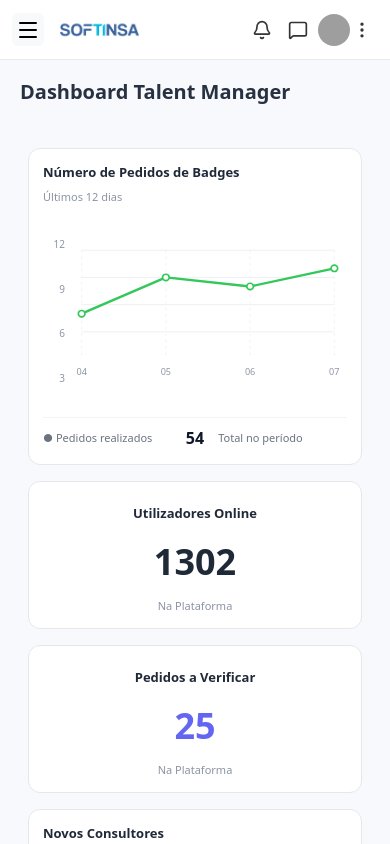
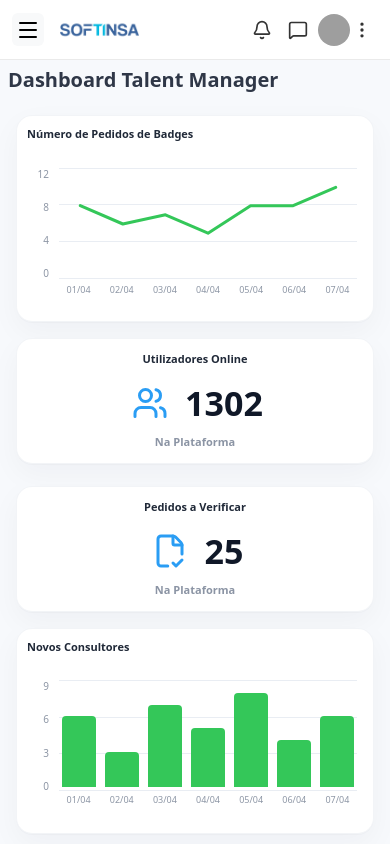
Before and after one commit to Rodralp/PINT-Web, a React (Vite) app in the folder Projecto/: page /dashboard/talent-manager in a window 390 px wide. Built offline with nearby package versions, Linux system fonts and the light colour scheme; grey boxes are pictures that could not be loaded.

Commit message:
feat: Update Dashboard styles and improve chart data handling for better responsiveness

```diff
--- a/Projecto/src/css/TalentManager/Dashboard_TM.css
+++ b/Projecto/src/css/TalentManager/Dashboard_TM.css
@@ -2,19 +2,19 @@
 .dashboard-tm {
   display: flex;
   flex-direction: column;
-  gap: 24px;
-  padding: 20px;
+  gap: 18px;
 }
 
 .dashboard-tm-header {
-  margin-bottom: 12px;
+  margin-bottom: 0;
 }
 
 .dashboard-tm-header h1 {
   margin: 0;
   font-size: 28px;
   font-weight: 700;
-  color: #273142;
+  line-height: 1.15;
+  color: #2f3747;
 }
 
 .dashboard-tm-content {
@@ -30,9 +30,10 @@
 
 .metric-card {
   background: #ffffff;
-  border: 1px solid #e5e7eb;
-  border-radius: 12px;
-  padding: 14px;
+  border: 1px solid rgba(148, 163, 184, 0.12);
+  border-radius: 18px;
+  box-shadow: 0 1px 0 rgba(15, 23, 42, 0.02), 0 10px 30px rgba(15, 23, 42, 0.04);
+  padding: 14px 18px 16px;
 }
 
 .metric-card-large {
@@ -52,6 +53,29 @@
   gap: 6px;
 }
 
+.metric-stat-body {
+  display: flex;
+  align-items: center;
+  justify-content: center;
+  gap: 12px;
+  margin-top: 2px;
+}
+
+.metric-stat-body strong {
+  font-size: 34px;
+  line-height: 1;
+  color: #101828;
+}
+
+.metric-stat-icon {
+  display: inline-flex;
+  align-items: center;
+  justify-content: center;
+  width: 46px;
+  height: 46px;
+  color: #2a9df4;
+}
+
 .middle-stack {
   margin: 0;
   display: flex;
@@ -61,24 +85,53 @@
   justify-content: flex-start;
 }
 
+.tm-stats-grid {
+  display: grid;
+  grid-template-columns: 1fr;
+  grid-template-rows: repeat(2, minmax(0, 1fr));
+  gap: 22px;
+  min-width: 0;
+  align-self: stretch;
+  height: 100%;
+}
+
+.metric-card-stat {
+  min-height: 126px;
+  height: 100%;
+  padding: 14px 14px 12px;
+  display: flex;
+  flex-direction: column;
+  justify-content: center;
+  align-items: center;
+  text-align: center;
+  gap: 6px;
+}
+
+.metric-card-stat .metric-card-title,
+.metric-card-stat .metric-note {
+  width: 100%;
+  text-align: center;
+}
+
 .metric-card-title {
-  font-size: 13px;
-  font-weight: 600;
+  font-size: 14px;
+  font-weight: 700;
   color: #202938;
-  margin-bottom: 6px;
+  margin-bottom: 4px;
 }
 
 .metric-subtitle {
-  font-size: 11px;
+  font-size: 13px;
+  font-weight: 600;
   color: #8b94a4;
-  margin-bottom: 12px;
+  margin-bottom: 10px;
 }
 
 .metric-value {
-  font-size: 40px;
+  font-size: 34px;
   font-weight: 700;
   line-height: 1;
-  margin: 8px 0;
+  margin: 8px 0 0;
 }
 
 .metric-value.users-online {
@@ -90,26 +143,27 @@
 }
 
 .metric-note {
-  font-size: 11px;
+  font-size: 13px;
+  font-weight: 600;
   color: #8b94a4;
-  margin-top: 4px;
+  margin-top: 2px;
 }
 
 .metric-footer {
   display: flex;
   justify-content: space-between;
   align-items: center;
-  margin-top: 8px;
+  margin-top: 4px;
   padding-top: 8px;
   border-top: 1px solid #f3f4f6;
-  font-size: 11px;
+  font-size: 12px;
   color: #6b7280;
   gap: 8px;
 }
 
 .footer-item {
   flex: 1;
-  font-size: 11px;
+  font-size: 12px;
   color: #6b7280;
 }
 
@@ -120,7 +174,8 @@
 }
 
 .footer-value {
-  font-size: 16px;
+  font-size: 28px;
+  line-height: 1;
   font-weight: 700;
   color: #101828;
   padding: 0 6px;
@@ -139,7 +194,7 @@
   display: flex;
   flex-direction: column;
   justify-content: space-between;
-  padding: 14px 0 18px;
+  padding: 14px 0 24px;
   flex: 0 0 auto;
 }
 
@@ -157,7 +212,7 @@
   flex: 1;
   align-items: end;
   gap: 8px;
-  padding: 14px 8px 18px 0;
+  padding: 14px 8px 24px 0;
   min-width: 0;
 }
 
@@ -165,40 +220,45 @@
   height: 220px;
   flex: 1;
   min-width: 0;
-  padding: 14px 8px 18px 0;
+  padding: 14px 8px 30px 0;
   display: flex;
   align-items: stretch;
 }
 
-.tm-line-chart {
-  width: 100%;
-  height: 100%;
-  overflow: visible;
+.tm-line-chart-grid {
+  position: relative;
+  gap: 0;
 }
 
-.tm-line-grid {
-  stroke: #e9edf3;
-  stroke-width: 1;
+.tm-line-path-svg {
+  position: absolute;
+  top: 14px;
+  left: 0;
+  width: calc(100% - 8px);
+  height: calc(100% - 38px);
+  overflow: hidden;
+  pointer-events: none;
+  z-index: 1;
 }
 
-.tm-line-grid-vertical {
-  stroke: #e9edf3;
-  stroke-width: 1;
-  stroke-dasharray: 3 5;
-}
-
-.tm-line-path {
+.tm-line-polyline {
   fill: none;
   stroke: #34C759;
   stroke-width: 3;
   stroke-linecap: round;
   stroke-linejoin: round;
+  vector-effect: non-scaling-stroke;
 }
 
-.tm-line-point {
-  fill: #ffffff;
-  stroke: #34C759;
-  stroke-width: 2;
+.tm-line-value-track {
+  width: 100%;
+  height: 182px;
+  position: relative;
+  z-index: 2;
+}
+
+.tm-line-day-label {
+  margin-top: 2px;
 }
 
 .tm-line-label {
@@ -209,7 +269,7 @@
 
 .tm-chart-grid-lines {
   position: absolute;
-  inset: 14px 8px 18px 0;
+  inset: 14px 8px 24px 0;
   pointer-events: none;
 }
 
@@ -231,7 +291,7 @@
 
 .tm-chart-bar-track {
   width: 100%;
-  height: 176px;
+  height: 182px;
   display: flex;
   align-items: end;
   justify-content: center;
@@ -239,12 +299,24 @@
   z-index: 1;
 }
 
+@media (min-width: 1200px) {
+  .metrics-container .tm-top-chart-col {
+    flex: 0 0 38%;
+    max-width: 38%;
+  }
+
+  .metrics-container .tm-top-grid-col {
+    flex: 0 0 24%;
+    max-width: 24%;
+  }
+}
+
 .tm-chart-bar {
   width: 100%;
   max-width: 34px;
   border-radius: 4px 4px 0 0;
   background: #34C759;
-  box-shadow: 0 8px 18px rgba(52, 199, 89, 0.22);
+  box-shadow: none;
 }
 
 .tm-chart-label {
@@ -258,9 +330,10 @@
 /* Consultores Section */
 .consultores-section {
   background: #ffffff;
-  border: 1px solid #e5e7eb;
-  border-radius: 12px;
-  padding: 22px;
+  border: 1px solid rgba(148, 163, 184, 0.12);
+  border-radius: 18px;
+  box-shadow: 0 1px 0 rgba(15, 23, 42, 0.02), 0 10px 30px rgba(15, 23, 42, 0.04);
+  padding: 20px 18px 18px;
 }
 
 .section-header {
@@ -272,7 +345,7 @@
 
 .section-header h2 {
   margin: 0;
-  font-size: 16px;
+  font-size: 15px;
   font-weight: 700;
   color: #202938;
 }
@@ -281,7 +354,7 @@
   color: #1187ff;
   text-decoration: none;
   font-size: 13px;
-  font-weight: 600;
+  font-weight: 700;
 }
 
 .consultores-grid {
@@ -295,13 +368,13 @@
 }
 
 .consultor-card {
-  border: 1px solid #e5e7eb;
+  border: 1px solid #e6ebf2;
   border-radius: 10px;
-  padding: 14px;
+  padding: 10px 12px;
   display: flex;
   flex-direction: column;
-  gap: 14px;
-  min-height: 122px;
+  gap: 10px;
+  min-height: 116px;
 }
 
 .consultor-header {
@@ -330,14 +403,14 @@
 
 .consultor-name {
   font-size: 13px;
-  font-weight: 600;
-  color: #202938;
+  font-weight: 400;
+  color: #4a5568;
   margin-bottom: 2px;
 }
 
 .consultor-email {
-  font-size: 11px;
-  color: #8b94a4;
+  font-size: 12px;
+  color: #98a2b3;
   overflow: hidden;
   text-overflow: ellipsis;
   white-space: nowrap;
@@ -359,22 +432,23 @@
 }
 
 .stat-label {
-  font-size: 10px;
+  font-size: 12px;
   color: #8b94a4;
 }
 
 .stat-value {
   font-size: 13px;
   font-weight: 700;
-  color: #202938;
+  color: #1187ff;
 }
 
 /* Activities Section */
 .activities-section {
   background: #ffffff;
-  border: 1px solid #e5e7eb;
-  border-radius: 12px;
-  padding: 22px;
+  border: 1px solid rgba(148, 163, 184, 0.12);
+  border-radius: 18px;
+  box-shadow: 0 1px 0 rgba(15, 23, 42, 0.02), 0 10px 30px rgba(15, 23, 42, 0.04);
+  padding: 20px 18px 18px;
 }
 
 .tm-lower-grid {
@@ -384,17 +458,17 @@
 .activities-list {
   display: flex;
   flex-direction: column;
-  gap: 14px;
+  gap: 12px;
 }
 
 .activity-item {
   display: flex;
-  align-items: flex-start;
+  align-items: center;
   gap: 14px;
-  padding: 14px 12px;
-  border-left: 3px solid #8b94a4;
-  border-radius: 4px;
-  background: #f9fafb;
+  padding: 10px 12px;
+  border: 1px solid #e6ebf2;
+  border-radius: 10px;
+  background: #ffffff;
   min-height: 62px;
 }
 
@@ -414,9 +488,9 @@
 
 .activity-title {
   font-size: 13px;
-  font-weight: 500;
+  font-weight: 400;
   color: #202938;
-  margin-bottom: 6px;
+  margin-bottom: 2px;
 }
 
 .activity-time {
@@ -427,37 +501,44 @@
 .activity-points {
   font-size: 13px;
   font-weight: 700;
-  color: #34C759;
+  color: #1187ff;
   white-space: nowrap;
 }
 
 /* Responsive Design */
 @media (max-width: 1200px) {
   .consultores-grid {
-    grid-template-columns: repeat(3, 1fr);
+    grid-template-columns: repeat(2, minmax(0, 1fr));
   }
 }
 
 @media (max-width: 768px) {
   .dashboard-tm {
-    padding: 12px;
-    gap: 16px;
+    gap: 8px;
+  }
+
+  .dashboard-tm-header h1 {
+    font-size: 20px;
+  }
+
+  .dashboard-tm-content {
+    gap: 12px;
   }
 
   .tm-chart {
-    height: 168px;
-    gap: 6px;
-    padding: 10px 6px 14px 0;
+    height: 140px;
+    gap: 4px;
+    padding: 10px 6px 22px 0;
   }
 
   .tm-line-chart-wrap {
-    height: 168px;
-    padding: 10px 6px 14px 0;
+    height: 140px;
+    padding: 10px 6px 22px 0;
   }
 
   .tm-chart-axis {
     width: 22px;
-    padding: 10px 0 14px;
+    padding: 10px 0 20px;
   }
 
   .tm-chart-axis-label {
@@ -465,11 +546,22 @@
   }
 
   .tm-chart-grid-lines {
-    inset: 10px 6px 14px 0;
+    inset: 10px 6px 20px 0;
+  }
+
+  .tm-line-path-svg {
+    top: 10px;
+    left: 0;
+    width: calc(100% - 6px);
+    height: calc(100% - 30px);
   }
 
   .tm-chart-bar-track {
-    height: 132px;
+    height: 106px;
+  }
+
+  .tm-line-value-track {
+    height: 106px;
   }
 
   .tm-chart-label {
@@ -486,7 +578,33 @@
 
   .consultores-section,
   .activities-section {
-    padding: 16px;
+    padding: 10px;
+    border-radius: 16px;
+  }
+
+  .metric-card {
+    padding: 10px;
+    border-radius: 16px;
+  }
+
+  .metric-card-medium {
+    min-height: 106px;
+    padding: 10px;
+  }
+
+  .metric-value {
+    font-size: 22px;
+  }
+
+  .metric-note,
+  .metric-subtitle,
+  .metric-card-title,
+  .footer-item {
+    font-size: 11px;
+  }
+
+  .footer-value {
+    font-size: 22px;
   }
 
   .tm-lower-grid .consultores-grid {
@@ -495,6 +613,12 @@
 
   .section-header h2 {
     font-size: 14px;
+  }
+
+  .section-header {
+    margin-bottom: 8px;
+    align-items: flex-start;
+    flex-direction: column;
   }
 }
 
--- a/Projecto/src/pages/Consultor/Dashboard_C.jsx
+++ b/Projecto/src/pages/Consultor/Dashboard_C.jsx
@@ -87,9 +87,9 @@ function DashboardC() {
 
   const visibleTimelineData = timelineData.slice(-visibleTimelinePoints);
   const maxVisibleValue = Math.max(...visibleTimelineData.map(({ value }) => value));
-  const yAxisStep = Math.max(1, Math.ceil(maxVisibleValue / 4));
-  const chartMaxValue = yAxisStep * 4;
-  const yAxisTicks = [1, 2, 3, 4].map((multiplier) => yAxisStep * multiplier);
+  const yAxisStep = Math.max(1, Math.ceil(maxVisibleValue / 3));
+  const chartMaxValue = yAxisStep * 3;
+  const yAxisTicks = [0, 1, 2, 3].map((multiplier) => yAxisStep * multiplier);
 
   return (
     <Layout>
--- a/Projecto/src/pages/TalentManager/Dashboard_TM.jsx
+++ b/Projecto/src/pages/TalentManager/Dashboard_TM.jsx
@@ -1,9 +1,9 @@
 import { useEffect, useMemo, useRef, useState } from 'react';
-import { Trophy, Award, TrendingUp, Code, Users } from 'lucide-react';
+import { Trophy, Award, TrendingUp, Code, Users, FileCheck2 } from 'lucide-react';
 import Layout from '../../components/Layout';
 import '../../css/TalentManager/Dashboard_TM.css';
 
-const badgesTimelineValues = [3, 4, 3.5, 6, 4, 8, 6, 7, 5, 9, 8, 10];
+const badgesTimelineValues = [3, 4, 3, 6, 4, 8, 6, 7, 5, 8, 8, 10];
 const novosConsultoresValues = [2, 5, 4, 6, 3, 7, 5, 8, 4, 6];
 
 const topConsultores = [
@@ -97,17 +97,11 @@ const calculateVisibleTimelinePoints = (containerWidth, totalPoints) => {
   return Math.max(4, Math.min(totalPoints, maxPointsByWidth));
 };
 
-const calculateVisibleLineChartPoints = (containerWidth, totalPoints) => {
-  const minColumnWidth = 82;
-  const maxPointsByWidth = Math.floor(containerWidth / minColumnWidth);
-  return Math.max(4, Math.min(totalPoints, maxPointsByWidth, 4));
-};
-
 const buildChartScale = (data) => {
   const maxVisibleValue = Math.max(...data.map(({ value }) => value));
-  const yAxisStep = Math.max(1, Math.ceil(maxVisibleValue / 4));
-  const chartMaxValue = yAxisStep * 4;
-  const yAxisTicks = [1, 2, 3, 4].map((multiplier) => yAxisStep * multiplier);
+  const yAxisStep = Math.max(1, Math.ceil(maxVisibleValue / 3));
+  const chartMaxValue = yAxisStep * 3;
+  const yAxisTicks = [0, 1, 2, 3].map((multiplier) => yAxisStep * multiplier);
 
   return { chartMaxValue, yAxisTicks };
 };
@@ -115,7 +109,7 @@ const buildChartScale = (data) => {
 function DashboardTM() {
   const badgesChartRef = useRef(null);
   const novosConsultoresChartRef = useRef(null);
-  const badgesTimelineData = useMemo(() => buildDailyTimelineData(badgesTimelineValues), []);
+  const badgesTimelineData = useMemo(() => buildDailyTimelineData(badgesTimelineValues, 'day-month'), []);
   const novosConsultoresData = useMemo(() => buildDailyTimelineData(novosConsultoresValues, 'day-month'), []);
   const [visibleBadgesPoints, setVisibleBadgesPoints] = useState(badgesTimelineData.length);
   const [visibleNovosConsultoresPoints, setVisibleNovosConsultoresPoints] = useState(novosConsultoresData.length);
@@ -125,7 +119,7 @@ function DashboardTM() {
 
     if (badgesChartRef.current) {
       const updateBadgesPoints = (width) => {
-        setVisibleBadgesPoints(calculateVisibleLineChartPoints(width, badgesTimelineData.length));
+        setVisibleBadgesPoints(calculateVisibleTimelinePoints(width, badgesTimelineData.length));
       };
 
       const badgesObserver = new ResizeObserver((entries) => {
@@ -166,18 +160,13 @@ function DashboardTM() {
   const visibleNovosConsultoresData = novosConsultoresData.slice(-visibleNovosConsultoresPoints);
   const badgesScale = buildChartScale(visibleBadgesData);
   const novosConsultoresScale = buildChartScale(visibleNovosConsultoresData);
-  const lineChartWidth = 320;
-  const lineChartHeight = 180;
-  const lineChartPadding = { top: 14, right: 8, bottom: 30, left: 8 };
-  const lineChartInnerWidth = lineChartWidth - lineChartPadding.left - lineChartPadding.right;
-  const lineChartInnerHeight = lineChartHeight - lineChartPadding.top - lineChartPadding.bottom;
-  const badgesLinePoints = visibleBadgesData.map(({ value, label }, index) => {
-    const x = lineChartPadding.left + (index / (visibleBadgesData.length - 1 || 1)) * lineChartInnerWidth;
-    const y =
-      lineChartPadding.top +
-      ((badgesScale.chartMaxValue - value) / badgesScale.chartMaxValue) * lineChartInnerHeight;
 
-    return { x, y, label };
+  const badgesLinePoints = visibleBadgesData.map(({ value }, index) => {
+    const xPercentage =
+      visibleBadgesData.length === 1 ? 50 : ((index + 0.5) / visibleBadgesData.length) * 100;
+    const yPercentage = 100 - (value / badgesScale.chartMaxValue) * 100;
+
+    return { xPercentage, yPercentage };
   });
 
   return (
@@ -190,11 +179,10 @@ function DashboardTM() {
         <div className="dashboard-tm-content">
           {/* Metrics Grid */}
           <div className="row g-3 align-items-stretch metrics-container">
-            <div className="col-12 col-xl-4 d-flex">
+            <div className="col-12 col-lg-6 col-xl-5 d-flex tm-top-chart-col">
               {/* Badges Timeline Card */}
               <section className="metric-card metric-card-large h-100 w-100">
                 <div className="metric-card-title">Número de Pedidos de Badges</div>
-                <div className="metric-subtitle">Últimos 12 dias</div>
                 <div className="tm-chart-shell">
                   <div className="tm-chart-axis" aria-hidden="true">
                     {badgesScale.yAxisTicks.slice().reverse().map((tick) => (
@@ -202,87 +190,78 @@ function DashboardTM() {
                     ))}
                   </div>
 
-                  <div ref={badgesChartRef} className="tm-line-chart-wrap">
-                    <svg
-                      className="tm-line-chart"
-                      viewBox={`0 0 ${lineChartWidth} ${lineChartHeight}`}
-                      preserveAspectRatio="none"
-                    >
-                      {badgesScale.yAxisTicks.map((tick) => {
-                        const y =
-                          lineChartPadding.top +
-                          ((badgesScale.chartMaxValue - tick) / badgesScale.chartMaxValue) * lineChartInnerHeight;
-
-                        return (
-                          <line
-                            key={`line-grid-${tick}`}
-                            x1={lineChartPadding.left}
-                            y1={y}
-                            x2={lineChartWidth - lineChartPadding.right}
-                            y2={y}
-                            className="tm-line-grid"
-                          />
-                        );
-                      })}
-
-                      {badgesLinePoints.map(({ x }) => (
-                        <line
-                          key={`line-v-${x}`}
-                          x1={x}
-                          y1={lineChartPadding.top}
-                          x2={x}
-                          y2={lineChartHeight - lineChartPadding.bottom}
-                          className="tm-line-grid-vertical"
+                  <div
+                    ref={badgesChartRef}
+                    className="tm-chart tm-line-chart-grid"
+                    style={{ gridTemplateColumns: `repeat(${visibleBadgesData.length}, minmax(0, 1fr))` }}
+                  >
+                    <div className="tm-chart-grid-lines" aria-hidden="true">
+                      {badgesScale.yAxisTicks.map((tick) => (
+                        <span
+                          key={tick}
+                          className="tm-chart-grid-line"
+                          style={{ bottom: `${(tick / badgesScale.chartMaxValue) * 100}%` }}
                         />
                       ))}
+                    </div>
 
+                    <svg
+                      className="tm-line-path-svg"
+                      viewBox="0 0 100 100"
+                      preserveAspectRatio="none"
+                      aria-hidden="true"
+                    >
                       <polyline
-                        points={badgesLinePoints.map(({ x, y }) => `${x},${y}`).join(' ')}
-                        className="tm-line-path"
+                        points={badgesLinePoints.map((_, index) => {
+                          const xPoint = badgesLinePoints[index].xPercentage;
+                          const yPoint = badgesLinePoints[index].yPercentage;
+                          return `${xPoint},${yPoint}`;
+                        }).join(' ')}
+                        className="tm-line-polyline"
                       />
+                    </svg>
 
-                      {badgesLinePoints.map(({ x, y, label }) => (
-                        <g key={`line-point-${label}-${x}`}>
-                          <circle cx={x} cy={y} r="4" className="tm-line-point" />
-                          <text x={x} y={lineChartHeight - 10} className="tm-line-label">{label}</text>
-                        </g>
-                      ))}
-                    </svg>
-                  </div>
-                </div>
-                <div className="metric-footer">
-                  <div className="footer-item">
-                    <span>● Pedidos realizados</span>
-                  </div>
-                  <div className="footer-value">54</div>
-                  <div className="footer-item">
-                    <span>Total no período</span>
+                    {visibleBadgesData.map(({ label }, index) => (
+                      <div key={`${label}-${index}`} className="tm-chart-column">
+                        <div className="tm-line-value-track" aria-hidden="true" />
+                        <span className="tm-chart-label tm-line-day-label">{label}</span>
+                      </div>
+                    ))}
                   </div>
                 </div>
               </section>
             </div>
 
-            <div className="col-12 col-xl-4 d-flex">
-              <div className="middle-stack w-100">
-                <section className="metric-card metric-card-medium h-100 w-100">
+            <div className="col-12 col-lg-6 col-xl-2 d-flex tm-top-grid-col">
+              <div className="tm-stats-grid w-100">
+                <section className="metric-card metric-card-stat">
                   <div className="metric-card-title">Utilizadores Online</div>
-                  <div className="metric-value users-online">1302</div>
+                  <div className="metric-stat-body">
+                    <span className="metric-stat-icon">
+                      <Users size={36} strokeWidth={2} />
+                    </span>
+                    <strong>1302</strong>
+                  </div>
                   <div className="metric-note">Na Plataforma</div>
                 </section>
 
-                <section className="metric-card metric-card-medium h-100 w-100">
+                <section className="metric-card metric-card-stat">
                   <div className="metric-card-title">Pedidos a Verificar</div>
-                  <div className="metric-value pending">25</div>
+                  <div className="metric-stat-body">
+                    <span className="metric-stat-icon">
+                      <FileCheck2 size={36} strokeWidth={2} />
+                    </span>
+                    <strong>25</strong>
+                  </div>
                   <div className="metric-note">Na Plataforma</div>
                 </section>
               </div>
             </div>
 
-            <div className="col-12 col-xl-4 d-flex">
+            <div className="col-12 col-lg-12 col-xl-5 d-flex tm-top-chart-col">
               {/* New Consultores Card */}
               <section className="metric-card metric-card-large h-100 w-100">
                 <div className="metric-card-title">Novos Consultores</div>
-                <div className="metric-subtitle">Últimos 10 dias</div>
                 <div className="tm-chart-shell">
                   <div className="tm-chart-axis" aria-hidden="true">
                     {novosConsultoresScale.yAxisTicks.slice().reverse().map((tick) => (
@@ -323,7 +302,7 @@ function DashboardTM() {
           </div>
 
           <div className="row g-3 align-items-stretch tm-lower-grid">
-            <div className="col-12 col-xl-6 d-flex">
+            <div className="col-12 col-lg-6 d-flex">
               {/* Top Consultores Section */}
               <section className="consultores-section h-100 w-100">
                 <div className="section-header">
@@ -361,7 +340,7 @@ function DashboardTM() {
               </section>
             </div>
 
-            <div className="col-12 col-xl-6 d-flex">
+            <div className="col-12 col-lg-6 d-flex">
               {/* Recent Activities Section */}
               <section className="activities-section h-100 w-100">
                 <div className="section-header">
```
Also changed, not shown: Projecto/src/css/Consultor/Dashboard_C.css (+5 -5 lines).
